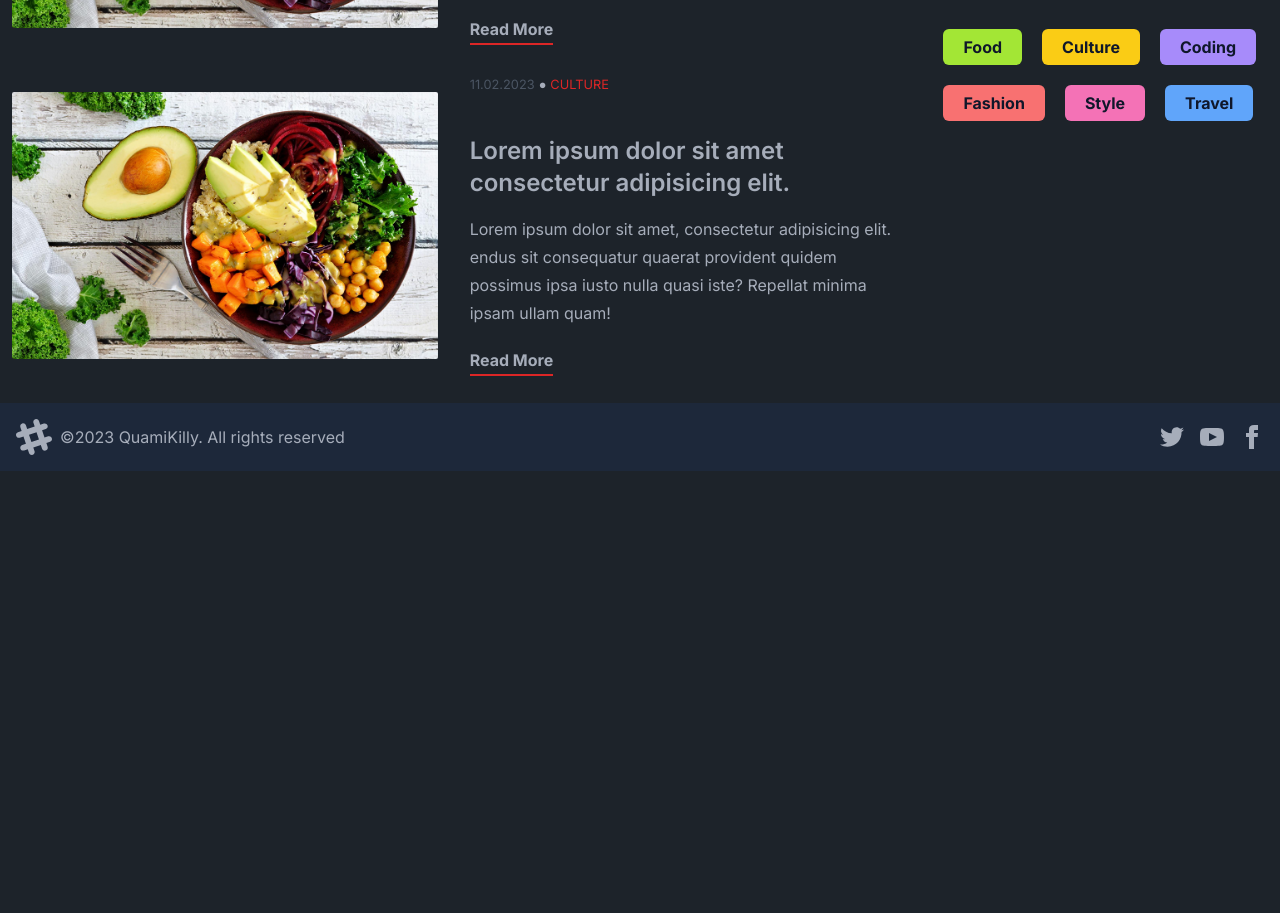
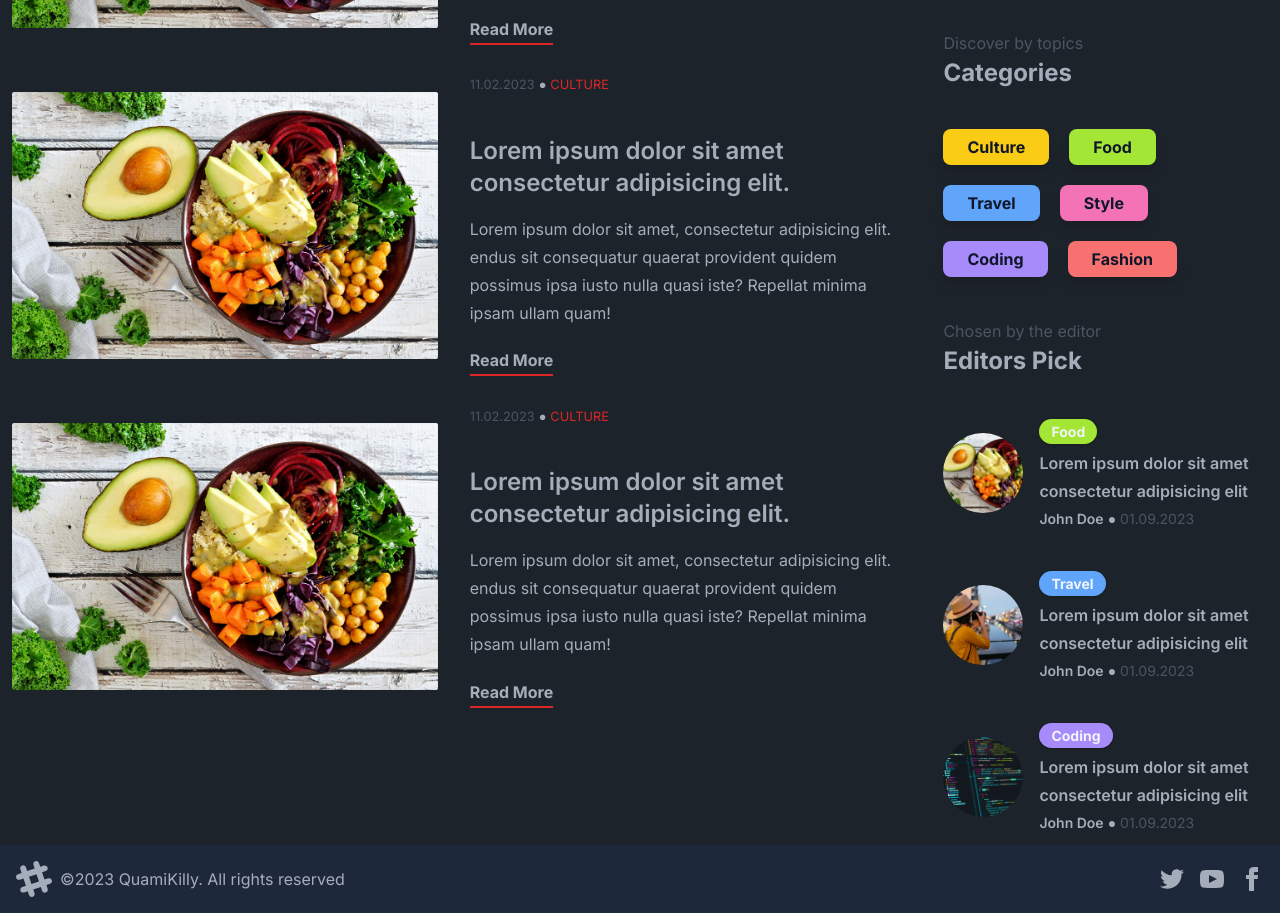
Before and after one commit to killy10o10/next-blog, a Next.js app: page / in a window 1280 px wide. Shown: the part 1620-2533 px from the top of the page. Before the commit the page ends 2091 px from the top, so only its background shows below. Built offline with nearby package versions, Linux system fonts and the light colour scheme.

Commit message:
Postlist wip

```diff
--- /dev/null
+++ b/src/components/categoryChip/CategoryChip.jsx
@@ -0,0 +1,11 @@
+import React from 'react'
+
+const CategoryChip = ({category}) => {
+  return (
+    <>
+      <button className={`bg-${category} px-6 py-1 font-bold rounded-lg text-slate-900 capitalize shadow-lg`}>{category}</button>
+    </>
+  )
+}
+
+export default CategoryChip
--- a/src/components/popularPost/PopularPost.jsx
+++ b/src/components/popularPost/PopularPost.jsx
@@ -6,7 +6,7 @@ const PopularPost = ({ category }) => {
       <small className={`bg-${category} capitalize py-1 px-3 rounded-full text-slate-100 text-sm font-bold shadow`}>
         {category}
       </small>
-      <p className='my-1 font-semibold'>Lorem ipsum dolor sit amet consectetur adipisicing elian iconic status</p>
+      <p className='my-1 font-semibold'>Lorem ipsum dolor sit amet consectetur adipisicing elit</p>
       <small className="flex items-center gap-1 text-sm">
         <span className="font-semibold">John Doe</span>●
         <span className="text-gray-400 dark:text-gray-600">01.09.2023</span>
--- a/src/components/postList/PostList.jsx
+++ b/src/components/postList/PostList.jsx
@@ -1,12 +1,15 @@
 import React from 'react';
 import PostCard from '../postCard/PostCard';
 import PopularPost from '../popularPost/PopularPost';
+import CategoryChip from '../categoryChip/CategoryChip';
+import Image from 'next/image';
 
 const PostList = () => {
   return (
     <div className="prose max-w-full grid grid-cols-7 gap-12 text-inherit">
       <div className="col-span-5">
         <h4 className="text-inherit font-bold text-2xl">Recent Posts</h4>
+        <PostCard />
         <PostCard />
         <PostCard />
         <PostCard />
@@ -20,13 +23,35 @@ const PostList = () => {
         <PopularPost category="food" />
         <PopularPost category="culture" />
         <PopularPost category="coding" />
-        <div className='flex items-center flex-wrap gap-5'>
-          <button className='bg-food px-5 py-1 font-bold rounded-md text-slate-900 capitalize'>Food</button>
-          <button className='bg-culture px-5 py-1 font-bold rounded-md text-slate-900 capitalize'>culture</button>
-          <button className='bg-coding px-5 py-1 font-bold rounded-md text-slate-900 capitalize'>coding</button>
-          <button className='bg-fashion px-5 py-1 font-bold rounded-md text-slate-900 capitalize'>fashion</button>
-          <button className='bg-style px-5 py-1 font-bold rounded-md text-slate-900 capitalize'>style</button>
-          <button className='bg-travel px-5 py-1 font-bold rounded-md text-slate-900 capitalize'>travel</button>
+        <div>
+          <span className="dark:text-gray-600 text-gray-400">Discover by topics</span>
+          <h4 className="font-bold text-2xl">Categories</h4>
+        </div>
+        <div className="flex items-center flex-wrap gap-5">
+          <CategoryChip category="culture" />
+          <CategoryChip category="food" />
+          <CategoryChip category="travel" />
+          <CategoryChip category="style" />
+          <CategoryChip category="coding" />
+          <CategoryChip category="fashion" />
+        </div>
+        <div>
+          <span className="dark:text-gray-600 text-gray-400">Chosen by the editor</span>
+          <h4 className="font-bold text-2xl">Editors Pick</h4>
+        </div>
+        <div className='flex flex-col gap-10'>
+          <div className='flex items-center gap-4'>
+            <Image className='rounded-full h-20 w-20 object-cover' src="/food.png" width={35} height={35} />
+            <PopularPost category="food" />
+          </div>
+          <div className='flex items-center gap-4'>
+            <Image className='rounded-full h-20 w-20 object-cover' src="/travel.jpeg" width={35} height={35} />
+            <PopularPost category="travel" />
+          </div>
+          <div className='flex items-center gap-4'>
+            <Image className='rounded-full h-20 w-20 object-cover' src="/coding.jpg" width={35} height={35} />
+            <PopularPost category="coding" />
+          </div>
         </div>
       </div>
     </div>
```
